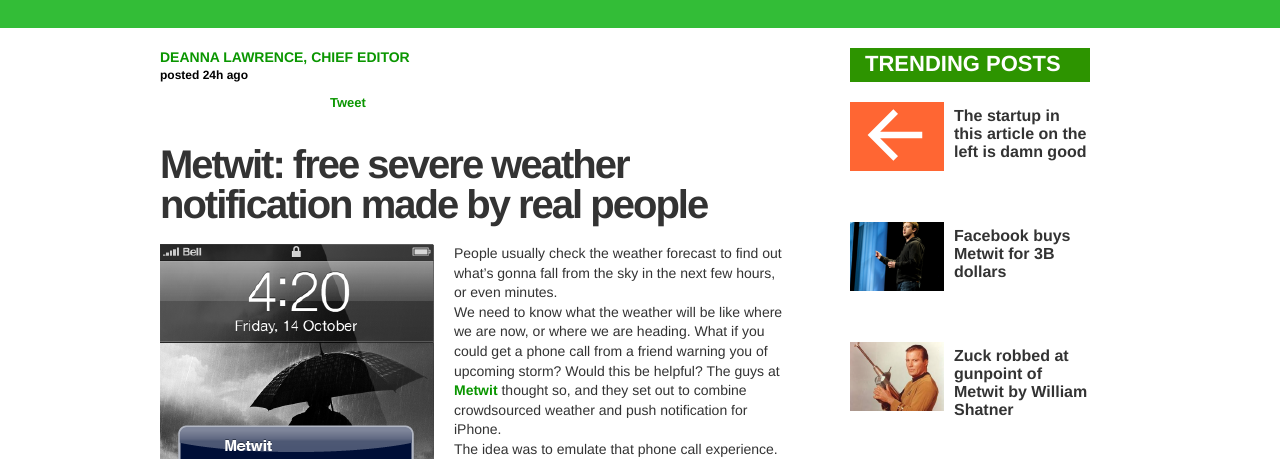
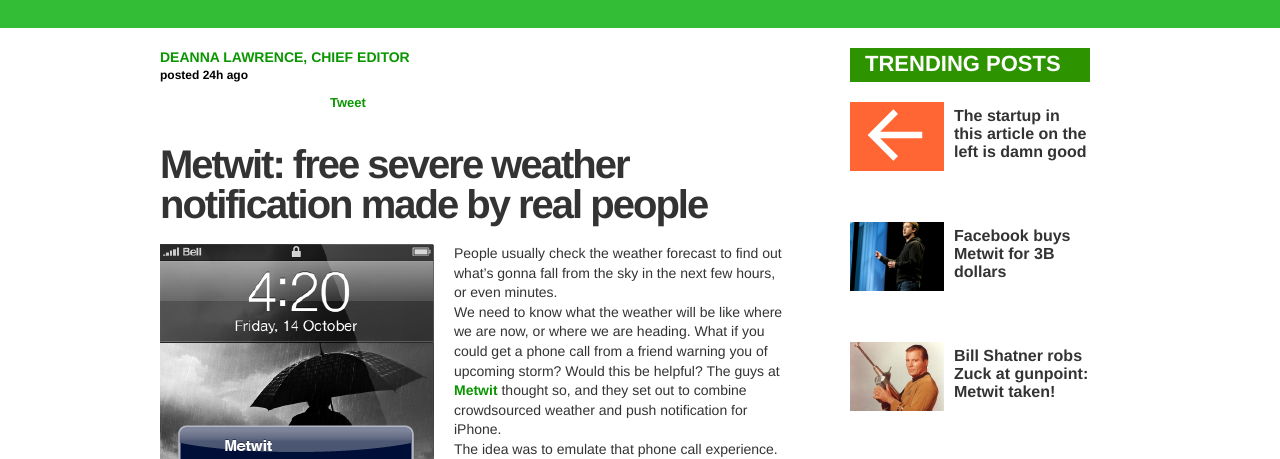
Before and after one commit to techcrunchcoverme/techcrunchcoverme.github.com, a plain HTML site: page index.html in a window 1280 px wide. Shown: the part 484-943 px from the top of the page. Drawn offline with nearby package versions, Linux system fonts and the light colour scheme.

Commit message:
robbery title

```diff
--- a/index.html
+++ b/index.html
@@ -148,7 +148,7 @@
 					</div>
 
 					<div class="story">
-						<img src="./assets/img/Shatner.png"> <p>Zuck robbed at gunpoint of Metwit by William Shatner</p>
+						<img src="./assets/img/Shatner.png"> <p>Bill Shatner robs Zuck at gunpoint: Metwit taken!</p>
 					</div>
 
 					<a href="https://twitter.com/intent/tweet?source=webclient&text=Hey%20@TechCrunch%20check%20this%20out:%20http://techcrunchcover.me%20via%20@TcCoverMe%20#tccoverme">
```
